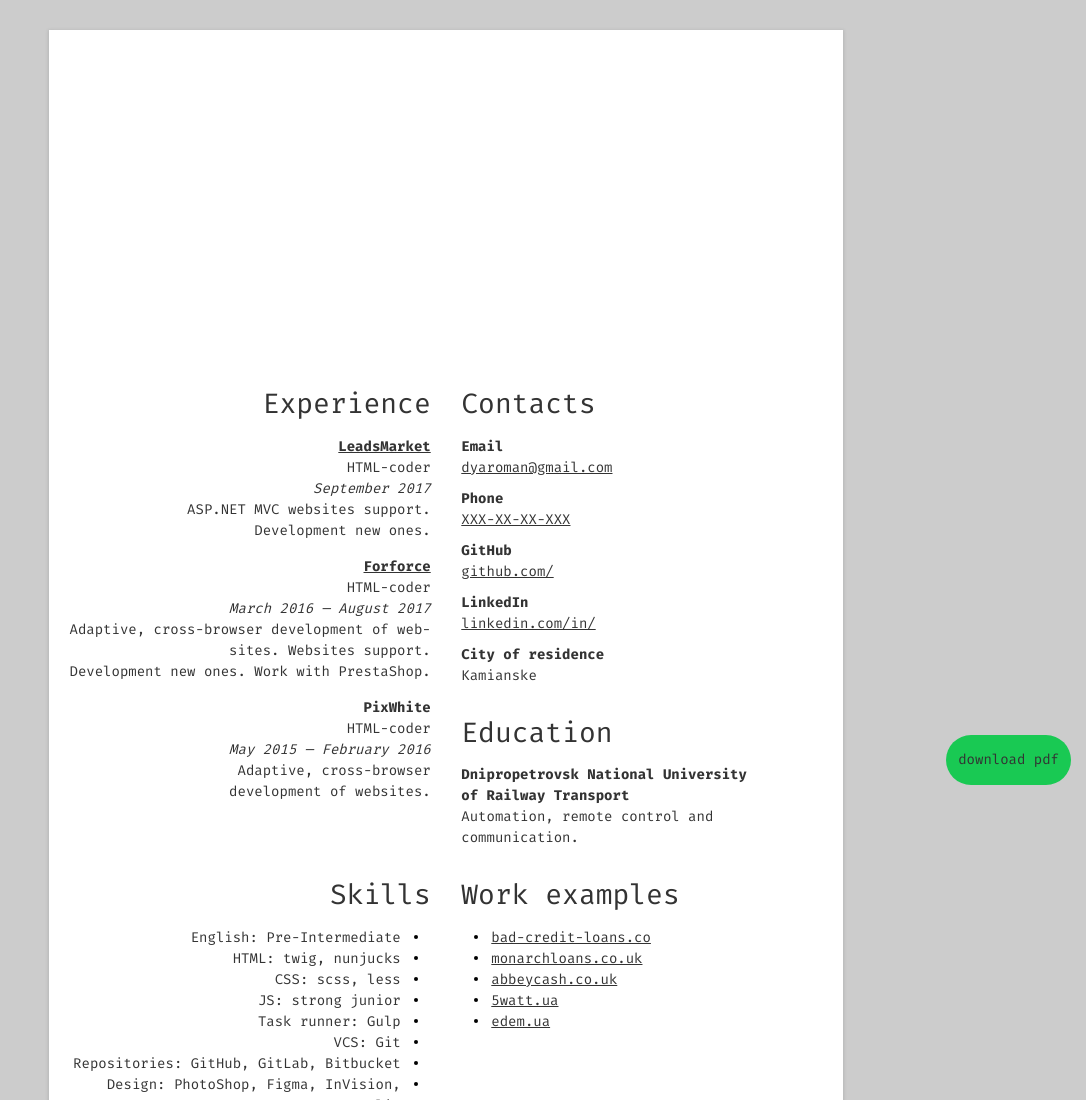
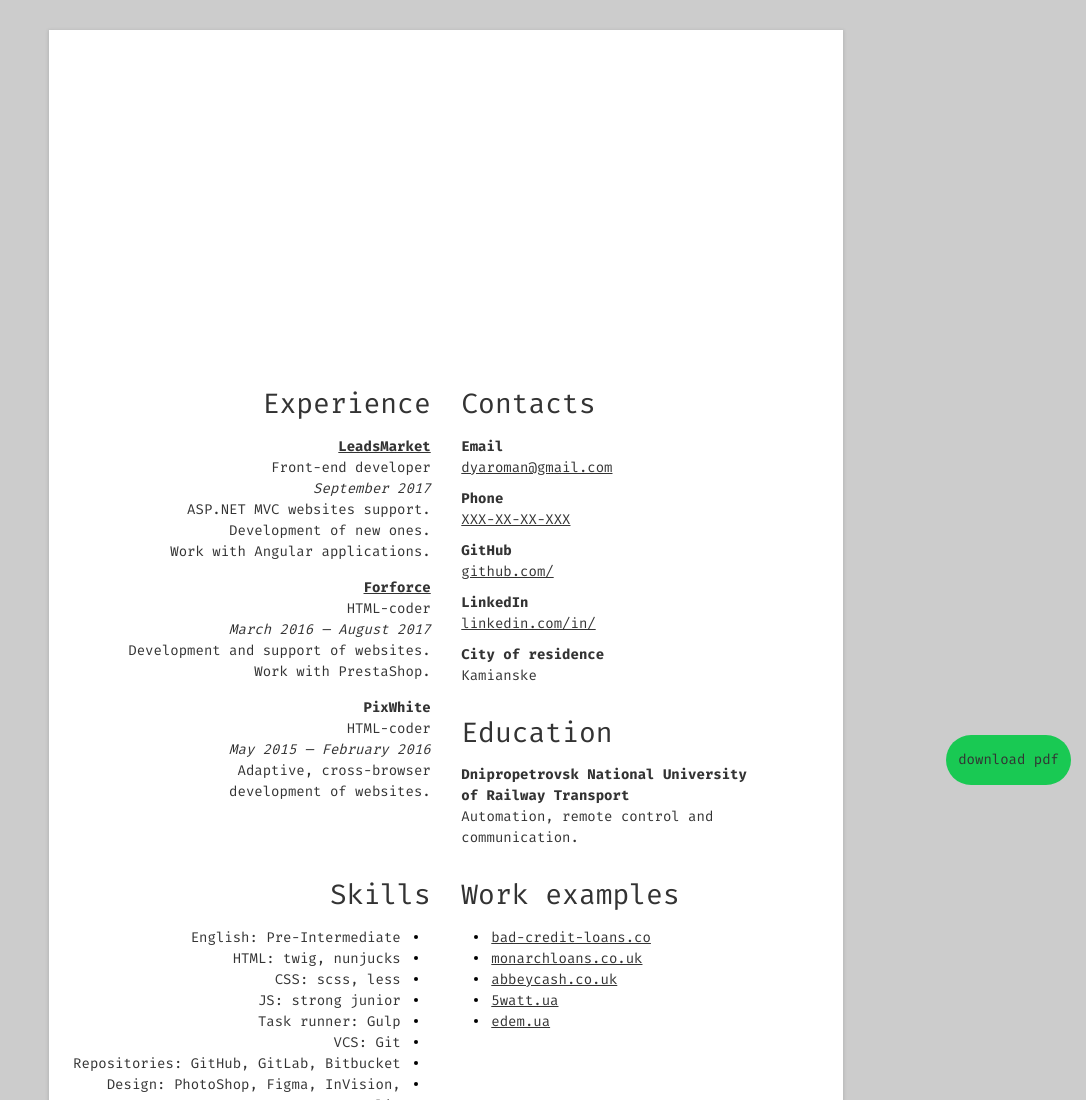
Before and after one commit to dyaroman/diachenko.pp.ua, a website: page src/html/index.njk in a window 1280 px wide. Shown: the top 1100 px of the page, without its empty margins (194-1280 px from the left). Drawn offline with nearby package versions, Linux system fonts and the light colour scheme; files that its build step writes are made by us from their sources.

Commit message:
update cv

```diff
--- a/src/html/index.njk
+++ b/src/html/index.njk
@@ -27,11 +27,12 @@
               <div class="experience__company">
                 <a href="https://leadsmarket.com/" target="_blank" rel="noopener">LeadsMarket</a>
               </div>
-              <div class="experience__position">HTML-coder</div>
+              <div class="experience__position">Front-end developer</div>
               <div class="experience__period">September 2017</div>
               <p class="experience__description">
                 ASP.NET MVC websites support.<br>
-                Development new ones.
+                Development of new ones.<br>
+                Work with Angular applications.
               </p>
             </li>
 
@@ -42,8 +43,8 @@
               <div class="experience__position">HTML-coder</div>
               <div class="experience__period">March 2016 — August 2017</div>
               <p class="experience__description">
-                Adaptive, cross-browser development of websites. Websites support.<br>
-                Development new ones. Work with PrestaShop.
+                Development and support of websites.<br>
+                Work with PrestaShop.
               </p>
             </li>
 
```
